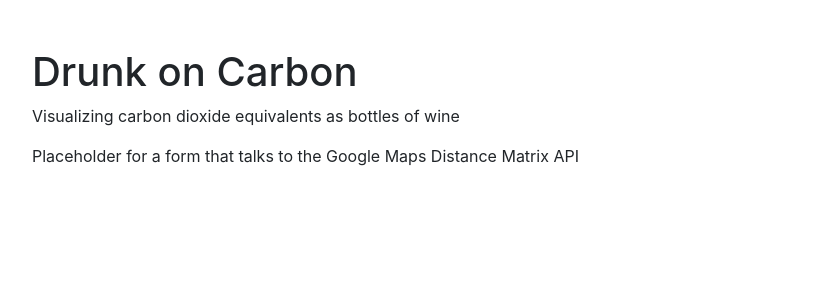
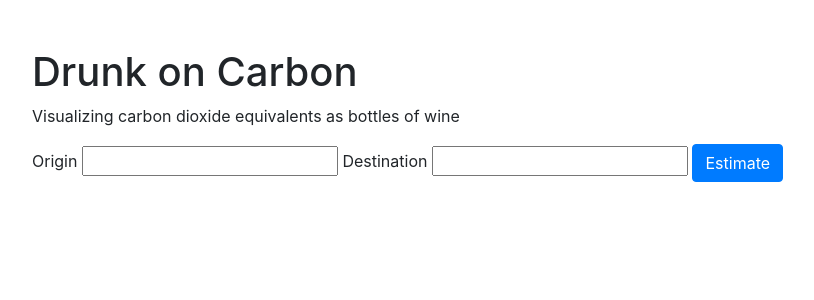
Before and after one commit to TayTufenkjian/drunk-on-carbon, a Django app: page /usa_advanced in a window 1280 px wide. Shown: the top 300 px of the page, without its empty margins (53-867 px from the left). Run offline with Django 4.2, Linux system fonts and the light colour scheme; some libraries are stand-ins or nearby versions.

Commit message:
added functionality to calculate distance using Google Maps API

```diff
--- a/carbon/static/carbon.js
+++ b/carbon/static/carbon.js
@@ -3,15 +3,45 @@ document.addEventListener('DOMContentLoaded', function() {
     // Hide description
     document.querySelector('#estimate-description').style.display = 'none';
 
-    // Listen for the submission of the miles estimate form
-    document.querySelector('#miles-estimate').onsubmit = () => {
+    // Listen for the submission of the estimate forms
+    document.querySelector('.estimate-form').onsubmit = () => {
 
         // Clear any previous estimates
         estimates_div = document.querySelector('#estimates');
         estimates_div.innerHTML = '';
 
-        // Get the number of miles from the form
-        let miles = document.querySelector('#miles').value;
+        // Get the distance in miles
+        let miles = 0;
+
+        // If using the simple form, use that input as the number of miles
+        if (document.querySelector('#miles') !== null )
+        {
+            miles = document.querySelector('#miles').value;
+            show_estimates(miles);
+        } else {
+            // If using the advanced form, request the distance from Google Maps
+            origin = document.querySelector('#origin').value;
+            destination = document.querySelector('#destination').value;
+
+            fetch(`/request_distance/${origin}&${destination}`, {
+                method: 'POST',
+                headers: {'X-CSRFToken': csrftoken},
+                mode: 'same-origin'
+            })
+            .then(response => response.json())
+            .then(distance => {
+                miles = distance.miles;
+                show_estimates(miles);
+            })
+        }
+
+        // Stop form from submitting
+        return false;
+    }
+});
+
+
+function show_estimates(miles) {
 
     // Send the number of miles to Climatiq for estimation, via views.py
     fetch(`/estimate/${miles}`, {
@@ -41,11 +71,7 @@ document.addEventListener('DOMContentLoaded', function() {
 
         estimates_div.append(travel_modes, all_bottles);
     })
-
-        // Stop form from submitting
-        return false;
 }
-});
 
 
 function wine_bottles(travel_mode, kg) {
--- a/carbon/templates/usa_advanced.html
+++ b/carbon/templates/usa_advanced.html
@@ -2,5 +2,16 @@
 {% load static %}
 
 {% block body %}
-    <p>Placeholder for a form that talks to the Google Maps Distance Matrix API</p>
+    <form id="place" class="estimate-form">
+        <label for="origin">Origin</label>
+        <input type="text" name="origin" id="origin">
+        <label for="destination">Destination</label>
+        <input type="text" name="destination" id="destination">
+        <input type="submit" class="btn btn-primary" value="Estimate">
+    </form>
+
+    <h2 id="estimate-description">CO2e emitted when traveling by... </h2>
+
+    <div id="estimates">
+    </div>
 {% endblock %}
--- a/carbon/templates/usa_simple.html
+++ b/carbon/templates/usa_simple.html
@@ -2,7 +2,7 @@
 {% load static %}
 
 {% block body %}
-    <form id="miles-estimate">
+    <form id="miles-estimate" class="estimate-form">
         <label for="miles">Number of miles: </label>
         <input type="number" name="miles" id="miles">
         <input type="submit" class="btn btn-primary" value="Estimate">
--- a/carbon/urls.py
+++ b/carbon/urls.py
@@ -9,5 +9,6 @@ urlpatterns = [
     path("usa_advanced", views.usa_advanced, name="usa_advanced"),
 
     # API Routes
-    path("estimate/<int:miles>", views.estimate, name="estimate")
+    path("estimate/<int:miles>", views.estimate, name="estimate"),
+    path("request_distance/<str:origin>&<str:destination>", views.request_distance, name="request_distance")
 ]
--- a/carbon/views.py
+++ b/carbon/views.py
@@ -2,6 +2,7 @@ from email.message import EmailMessage
 import json
 import math
 import requests
+import urllib.parse
 from django.http import HttpResponse, JsonResponse
 from django.shortcuts import render
 
@@ -9,8 +10,10 @@ import os
 from dotenv import load_dotenv
 load_dotenv()
 
-# Get the Climatiq API key from the environment variables
+# Get the API keys from the environment variables
 CLIMATIQ_API_KEY= str(os.getenv("CLIMATIQ_API_KEY"))
+GOOGLE_MAPS_API_KEY = str(os.getenv("GOOGLE_MAPS_API_KEY"))
+
 
 # Set URL and headers for calls to the Climatiq API
 api_url = "https://beta3.api.climatiq.io/estimate"
@@ -98,6 +101,7 @@ def estimate_air_travel(miles):
 
 
 def request_kg(body):
+
     # Send the POST request to Climatiq and store the response object
     response = requests.post(api_url, json=body, headers=headers)
 
@@ -106,3 +110,45 @@ def request_kg(body):
 
     # Return kg of co2e, rounded up to the nearest integer
     return math.ceil(dict["co2e"])
+
+
+def request_distance(request, origin, destination):
+
+    # Get the Place ID for the origin
+    origin_encoded = urllib.parse.quote(origin)
+    origin_id = request_place_id(origin_encoded)
+
+    # Get the Place ID for the destination
+    destination_encoded = urllib.parse.quote(destination)
+    destination_id = request_place_id(destination_encoded)
+
+    # Pass the origin and destination Place IDs to the Distance Matrix API to get the number of miles
+    url = f"https://maps.googleapis.com/maps/api/distancematrix/json?origins=place_id:{origin_id}&destinations=place_id:{destination_id}&units=imperial&key={GOOGLE_MAPS_API_KEY}"
+    payload={}
+    headers = {}
+    response = requests.request("GET", url, headers=headers, data=payload)
+
+    # Convert the response object to a dictionary
+    dict = response.json()
+
+    # Get the distance from the dict, convert to miles, round up
+    # Google's distance value is in meters
+    meters = dict["rows"][0]["elements"][0]["distance"]["value"]
+    miles = math.ceil(meters / 1609.344)
+
+    # Return the number of miles as JSON
+    distance = {"miles": miles}
+    return JsonResponse(distance)
+
+
+def request_place_id(input_encoded):
+    url = f"https://maps.googleapis.com/maps/api/place/findplacefromtext/json?input={input_encoded}&inputtype=textquery&key={GOOGLE_MAPS_API_KEY}"
+    payload={}
+    headers = {}
+    response = requests.request("GET", url, headers=headers, data=payload)
+
+    # Convert the response object to a dictionary
+    dict = response.json()
+
+    # Return the Place ID
+    return(dict["candidates"][0]["place_id"])
```
Lines whose indentation alone changed are shown as unchanged.
